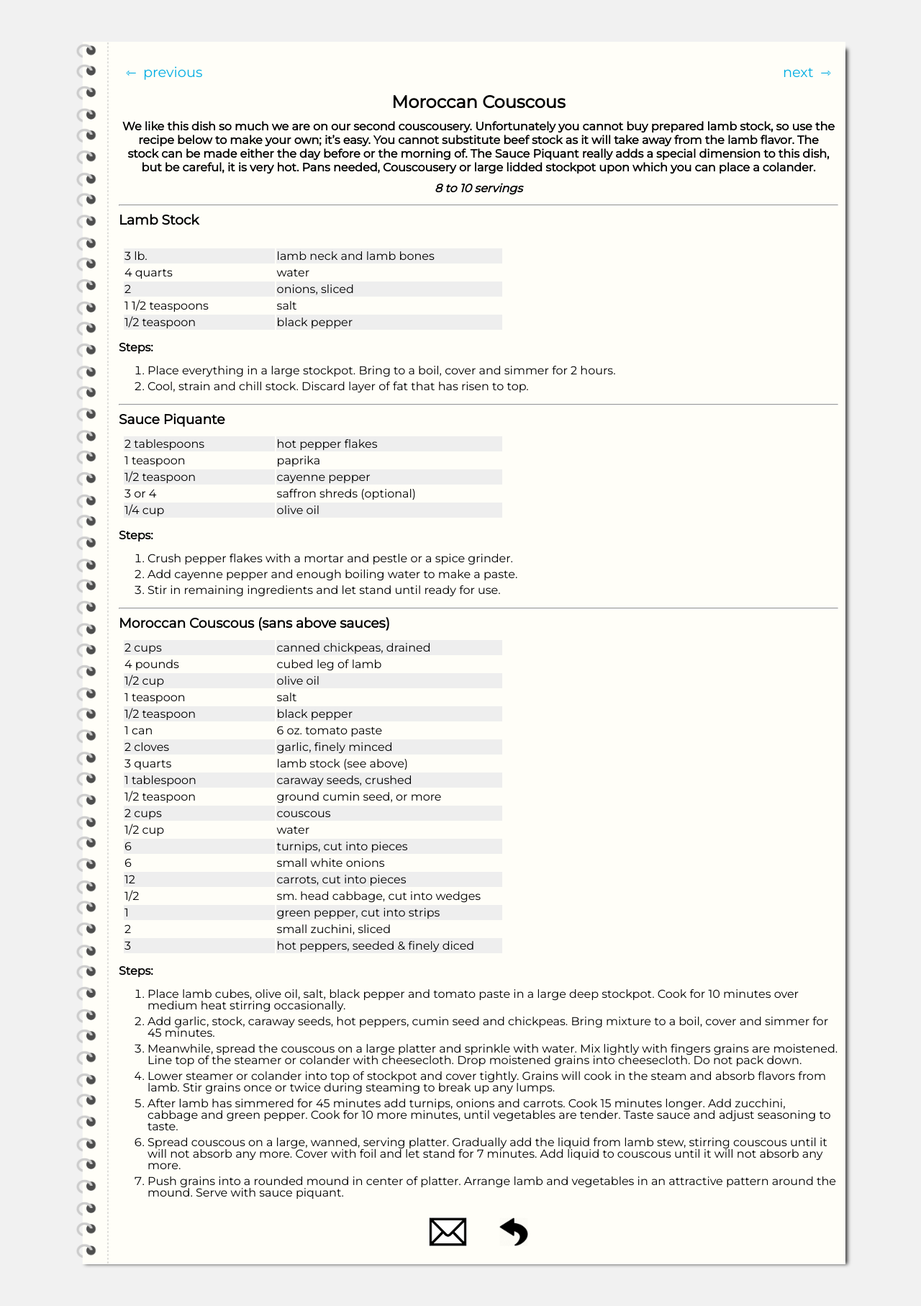
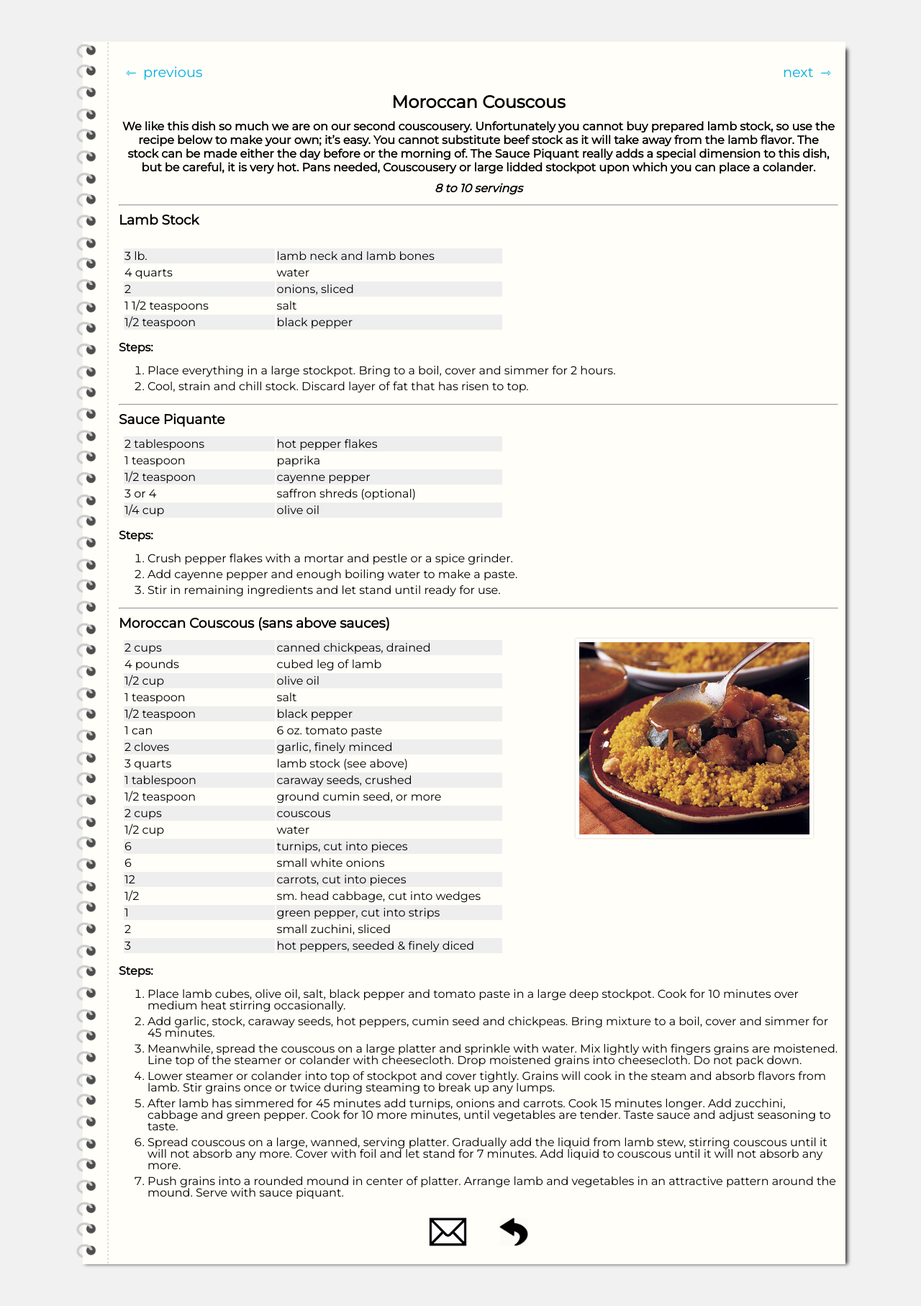
Before and after one commit to mckornfield/goodman-cookbook, a Jekyll site: the page built from _casseroles/03-moroccan-couscous.md, in a window 1280 px wide. Shown: the whole page at 72% size. Built offline with Jekyll 4.4.1, drawn with Linux system fonts in a browser that asks for light colours.

Commit message:
Casseroles, and fix multi recipe images

```diff
--- a/_casseroles/03-moroccan-couscous.md
+++ b/_casseroles/03-moroccan-couscous.md
@@ -3,7 +3,7 @@ layout: multi-recipe
 title: Moroccan Couscous
 anecdote: We like this dish so much we are on our second couscousery. Unfortunately you cannot buy prepared lamb stock, so use the recipe below to make your own; it’s easy. You cannot substitute beef stock as it will take away from the lamb flavor. The stock can be made either the day before or the morning of. The Sauce Piquant really adds a special dimension to this dish, but be careful, it is very hot. Pans needed, Couscousery or large lidded stockpot upon which you can place a colander.
 serving_info: 8 to 10 servings
-imageurl: https://s3.amazonaws.com/finecooking.s3.tauntonclud.com/app/uploads/2017/04/18144103/fc37mc053-01-main.jpg
+imageurl: ../assets/downloaded_pics/03-moroccan-couscous_photo.jpg
 ---
 Lamb Stock
 <!-- split -->
--- a/_layouts/multi-recipe.html
+++ b/_layouts/multi-recipe.html
@@ -21,6 +21,13 @@
         <div id="ingredients">
           {{split_recipe[1]}}
         </div>
+        {% if recipe == recipes[-1] %}
+        <div id="picture">
+          {% if page.imageurl %}
+          <img src="{{page.imageurl}}" alt="Recipe"/>
+          {% endif %}
+        </div>
+        {% endif %}
         <div id="steps">
           <h4>Steps:</h4>
           {{split_recipe[2]}}
```
Also changed, not shown: _casseroles/01-dads-chili.md (+1 -1 lines), _casseroles/02-false-alarm-vegetable-chili.md (+1 -1 lines), _casseroles/05-paella.md (+1 -1 lines), _fish_and_seafood/04-steamed-bass-with-potato-puree-and-asparagus.md (+12 -12 lines), assets/downloaded_pics/01-dads-chili_photo.jpg (added), assets/downloaded_pics/02-false-alarm-vegetable-chili_photo.jpg (added), assets/downloaded_pics/03-moroccan-couscous_photo.jpg (added), assets/downloaded_pics/05-paella_photo.jpg (added).
